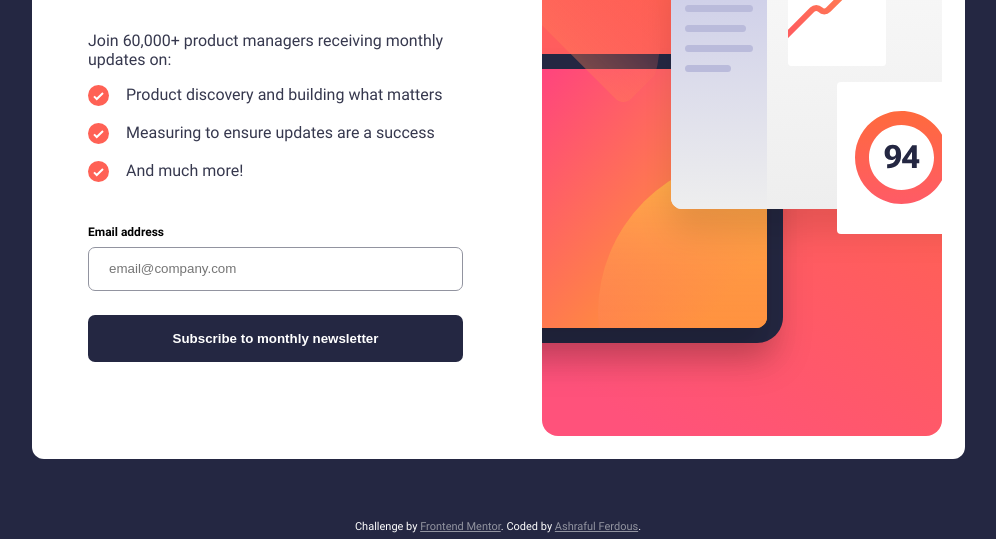
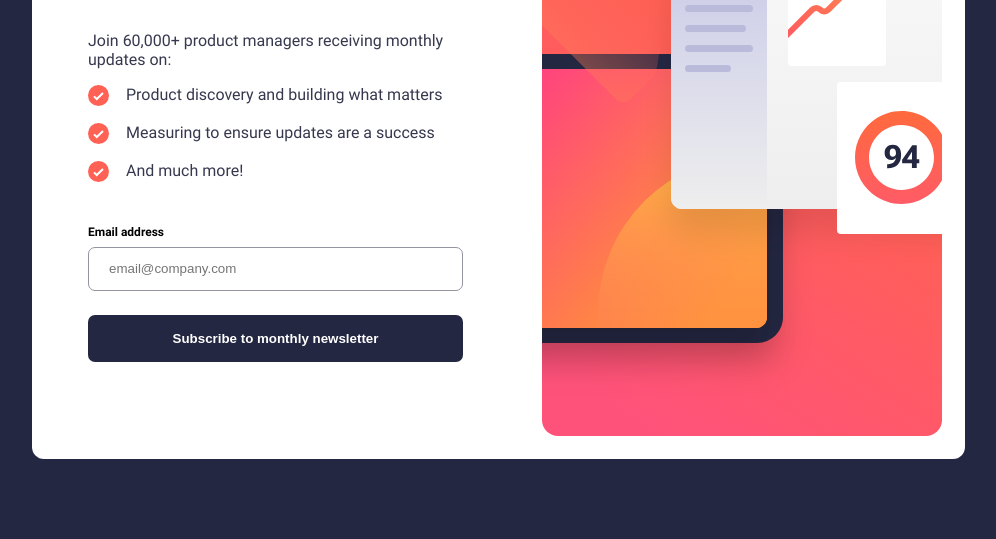
Before and after one commit to Fariv/newsletter-sign-up-with-success-message-main, a plain HTML site: page index.html in a window 1280 px wide. Shown: the part 261-800 px from the top of the page, without its empty margins (142-1138 px from the left). Drawn offline with Linux system fonts and the light colour scheme.

Commit message:
attribution removed

```diff
--- a/index.html
+++ b/index.html
@@ -73,11 +73,6 @@
     </section>
 
     <!-- Success message end -->
-
-    <div class="attribution">
-        Challenge by <a href="https://www.frontendmentor.io?ref=challenge" target="_blank">Frontend Mentor</a>.
-        Coded by <a href="https://www.frontendmentor.io/profile/Fariv" target="_blank">Ashraful Ferdous</a>.
-    </div>
     <script src="./assets/js/main.js"></script>
 </body>
 </html>
```
